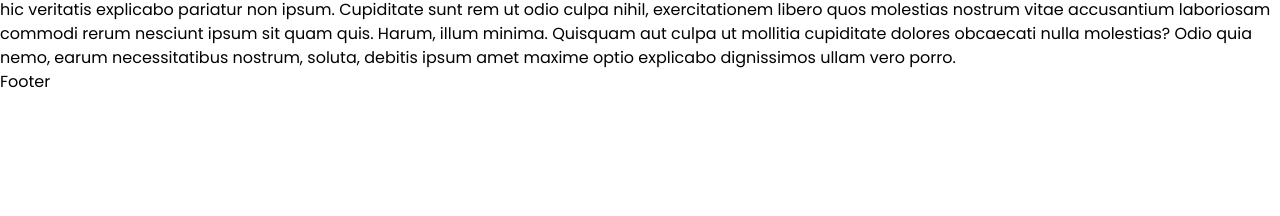
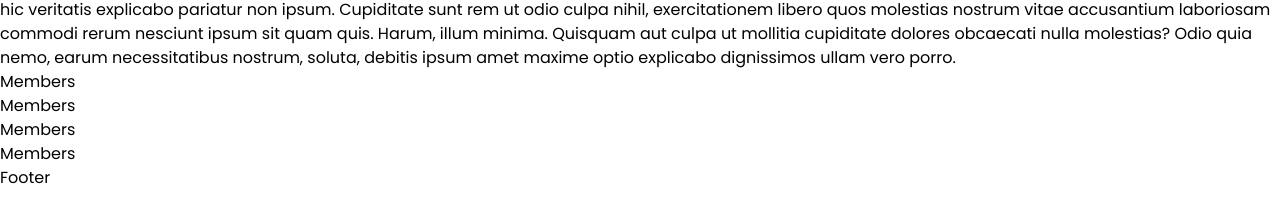
Before and after one commit to TeamProjectsReact/Dating-Aite, a React (Vite) app in the folder client/: page / in a window 1280 px wide. Shown: the part 292-508 px from the top of the page. Built offline with nearby package versions, Linux system fonts and the light colour scheme; a web font is replaced by a local one.

Commit message:
Update HomePage.jsx
Co-Authored-By: JehanKandy  <jehankandy@gmail.com>
Co-Authored-By: Anupa Gamage <125038143+Anupa1998@users.noreply.github.com>

```diff
--- a/client/src/comportments/HomePage/HomePage.jsx
+++ b/client/src/comportments/HomePage/HomePage.jsx
@@ -59,8 +59,16 @@ const HomePage = () => {
 
       <div className="">
         <Fade>
-          <div className="">
-
+          <div className="lg:grid grid-cols-2 gap-4">
+            {
+              countData.map((data) => {
+                return (
+                  <div className="">
+                    {data.name}
+                  </div>
+                )
+              })
+            }
           </div>
         </Fade>
       </div>
```
